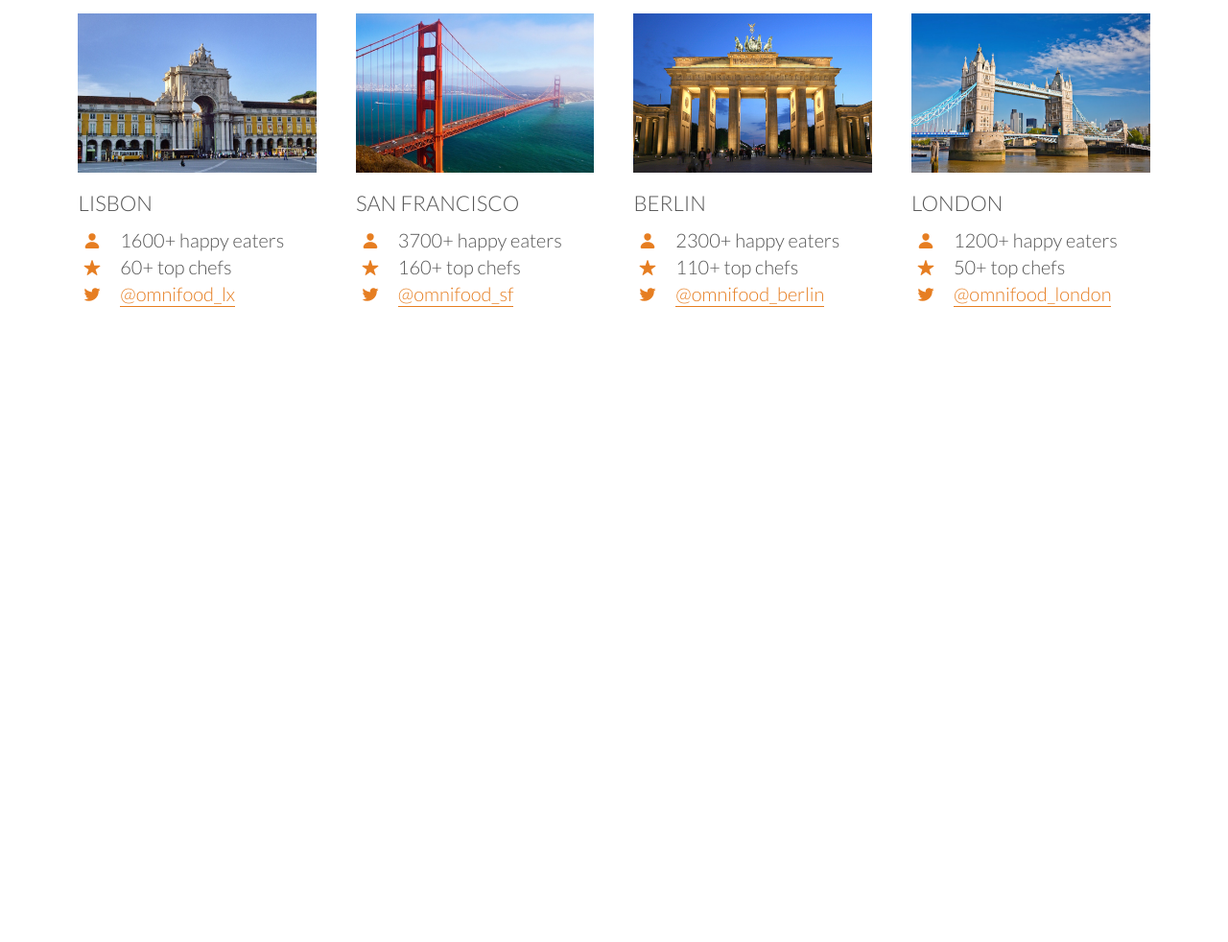
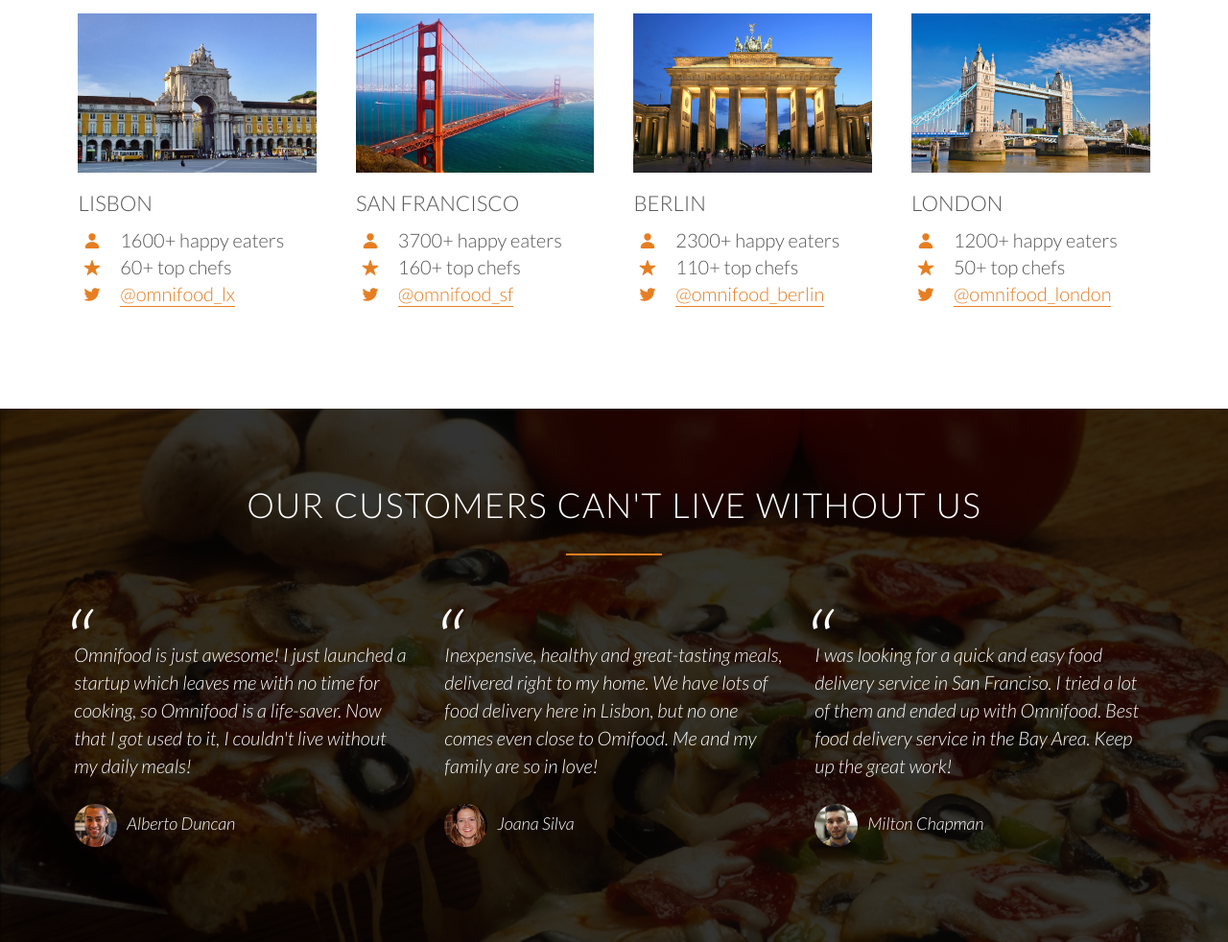
Before and after one commit to Harshil737/Omnifood, a plain HTML site: page index.html in a window 1280 px wide. Shown: the part 2890-3872 px from the top of the page at 96% size. Before the commit the page ends 3316 px from the top, so only its background shows below. Drawn offline with nearby package versions, Linux system fonts and the light colour scheme.

Commit message:
Testimonials section created

```diff
--- a/index.html
+++ b/index.html
@@ -207,5 +207,31 @@
                 </div>
             </div>
         </section>
+
+        <section class="section-testimonials">
+            <div class="row">
+                <h2>Our customers can't live without us</h2>
+            </div>
+            <div class="row">
+                <div class="col span-1-of-3">
+                    <blockquote>
+                        Omnifood is just awesome! I just launched a startup which leaves me with no time for cooking, so Omnifood is a life-saver. Now that I got used to it, I couldn't live without my daily meals!
+                        <cite><img src="resources/img/customer-1.jpg">Alberto Duncan</cite>
+                    </blockquote>
+                </div>
+                <div class="col span-1-of-3">
+                    <blockquote>
+                        Inexpensive, healthy and great-tasting meals, delivered right to my home. We have lots of food delivery here in Lisbon, but no one comes even close to Omifood. Me and my family are so in love!
+                        <cite><img src="resources/img/customer-2.jpg">Joana Silva</cite>
+                    </blockquote>
+                </div>
+                <div class="col span-1-of-3">
+                    <blockquote>
+                        I was looking for a quick and easy food delivery service in San Franciso. I tried a lot of them and ended up with Omnifood. Best food delivery service in the Bay Area. Keep up the great work!
+                        <cite><img src="resources/img/customer-3.jpg">Milton Chapman</cite>
+                    </blockquote>
+                </div>
+            </div>
+        </section>
     </body>
 </html>
--- a/resources/css/style.css
+++ b/resources/css/style.css
@@ -193,6 +193,7 @@ header {
     height: 100vh;
     background-size: cover;
     background-position: center;
+    background-attachment: fixed;
 }
 
 .hero-text-box {
@@ -352,3 +353,44 @@ header {
 .city-feature {
     margin-bottom: 5px;
 }
+
+/* --------------------------------------- */
+/* TESTIMONIALS */
+/* --------------------------------------- */
+
+.section-testimonials {
+    background-image: linear-gradient(rgba(0, 0, 0, 0.8), rgba(0, 0, 0, 0.8)), url(img/back-customers.jpg);
+    background-size: cover;
+    color: #fff;
+    background-attachment: fixed;
+}
+
+blockquote {
+    padding: 2%;
+    font-style: italic;
+    line-height: 145%;
+    position: relative;
+    margin-top: 40px;
+}
+
+blockquote:before {
+    content: "\201C";
+    font-size: 500%;
+    display: block;
+    position: absolute;
+    top: -5px;
+    left: -5px;
+}
+
+cite {
+    font-size: 90%;
+    margin-top: 25px;
+    display: block;
+}
+
+cite img {
+    height: 45px;
+    border-radius: 50%;
+    margin-right: 10px;
+    vertical-align: middle;
+}
```
Also changed, not shown: resources/css/img/back-customers.jpg (renamed from resources/img/back-customers.jpg).
